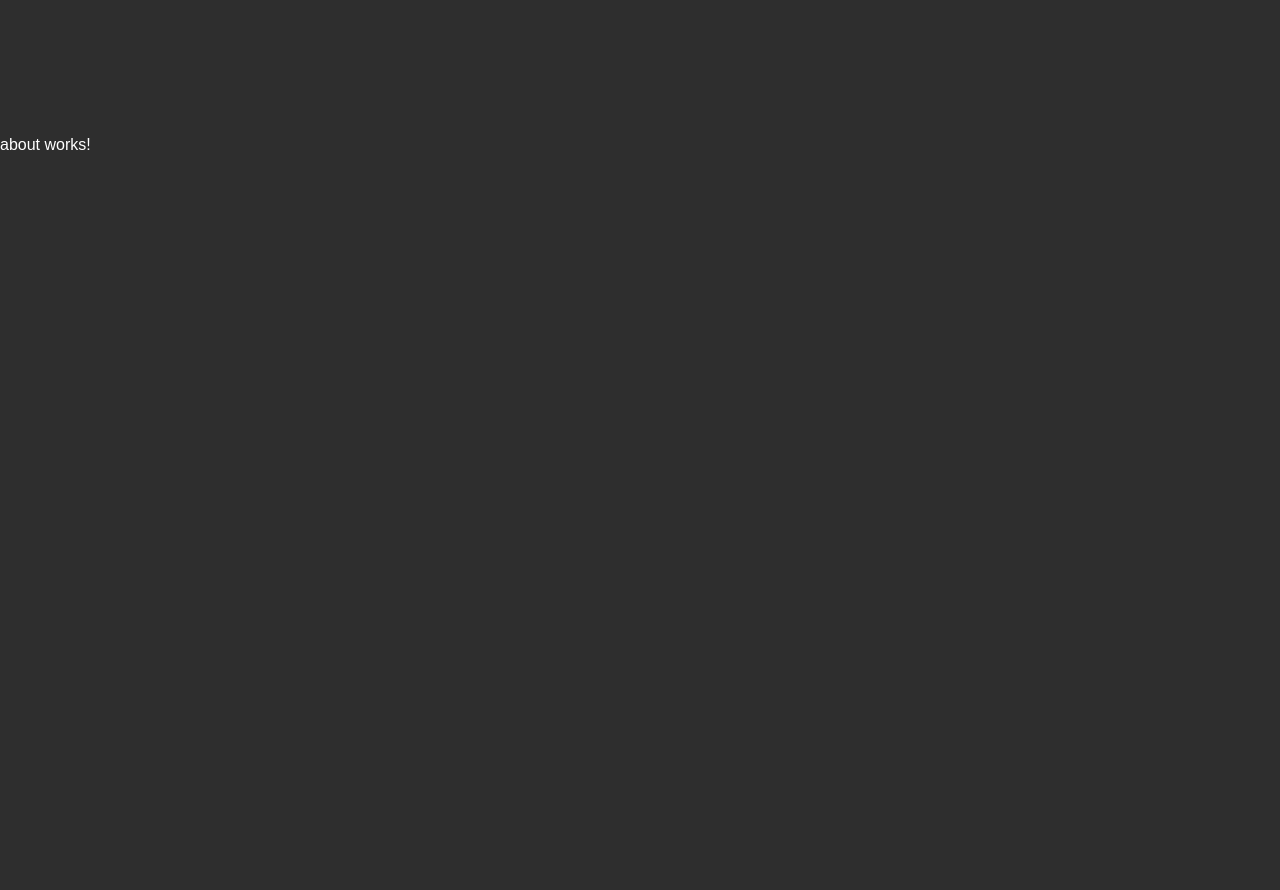
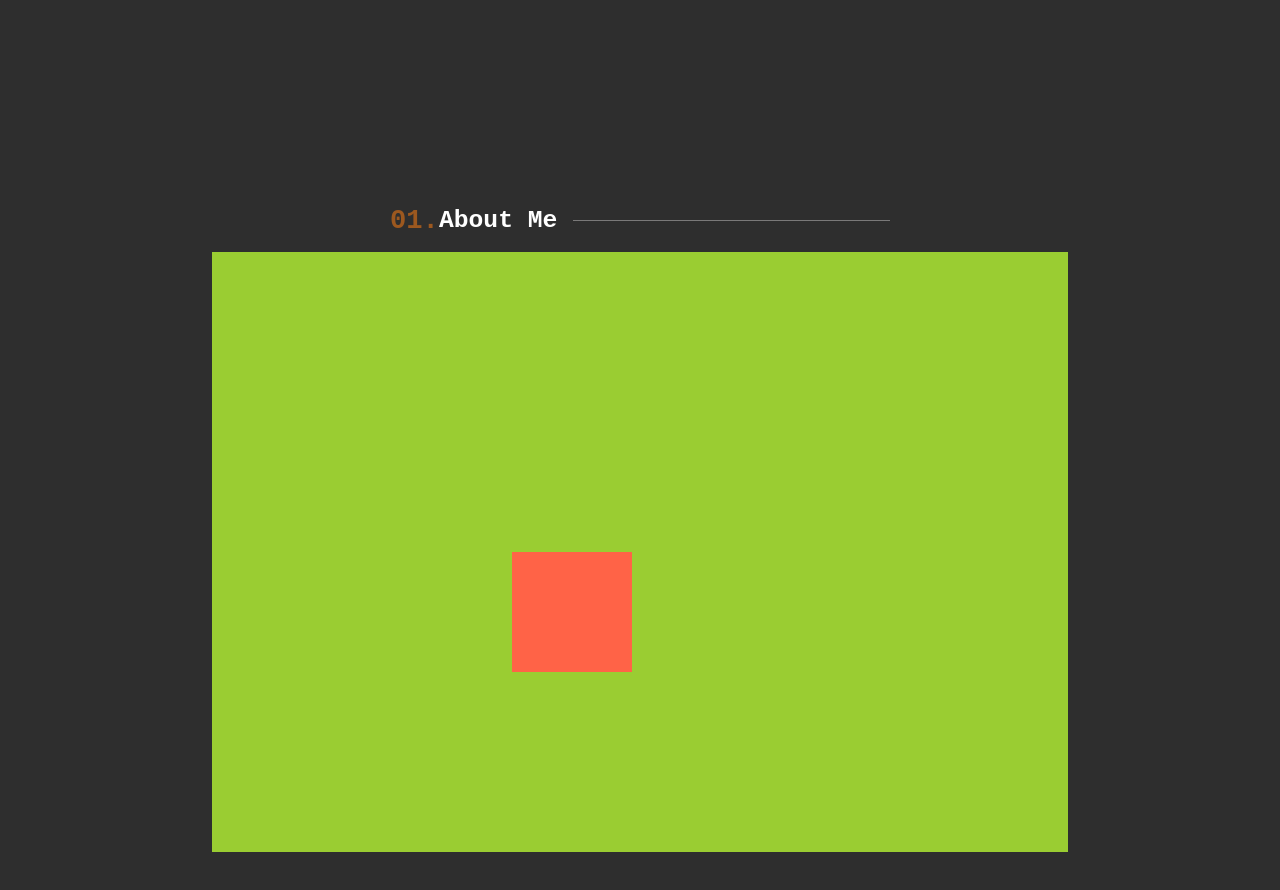
Before and after one commit to Manish946/Personalcv, an Angular app: page / in a window 1280 px wide. Shown: the part 680-1570 px from the top of the page. Before the commit the page ends 834 px from the top, so only its background shows below. Built offline with nearby package versions, Linux system fonts and the light colour scheme.

Commit message:
last change

```diff
--- a/src/app/Components/about/about.component.css
+++ b/src/app/Components/about/about.component.css
@@ -0,0 +1,44 @@
+.about{
+    display: flex;
+    /*Flexes new element in column flow.*/
+    flex-flow: column;
+    height: 100%;
+}
+
+
+.about .about-content{
+    flex: 1 1 auto;
+    justify-content: center;
+    align-items: center;
+    display: flex;
+    flex-flow: column;
+    width: 100%;
+}
+
+.about-headline{
+    display: flex;
+    align-items: center;
+    width: 500px;
+    font-family: monospace;
+    font-size: 1.9em;
+}
+
+.about-headline::after{
+   content: '';
+   flex: 1;
+   margin-left: 1rem;
+   height: 1px;
+   background-color: rgb(122, 121, 121);
+}
+
+.about-content .about-text{
+    background-color: yellowgreen;
+    padding: 300px;
+    position: relative;
+    width: 20%;
+}
+.about-content .about-text .picture{
+    position: absolute;
+    background-color: tomato;
+    padding: 60px;
+}
--- a/src/app/Components/about/about.component.html
+++ b/src/app/Components/about/about.component.html
@@ -1 +1,17 @@
-<p>about works!</p>
+<div class="about">
+
+    <div class="about-content">
+        <div>
+            <h1 class="about-headline"> <span style="font-size: 1.1em; color: #9c581f; font-family:monospace;">01.</span> About Me</h1>
+        </div>
+
+       <div class="about-text">
+
+        <div class="picture">
+
+        </div>
+       </div>
+
+    </div>
+
+</div>
```
